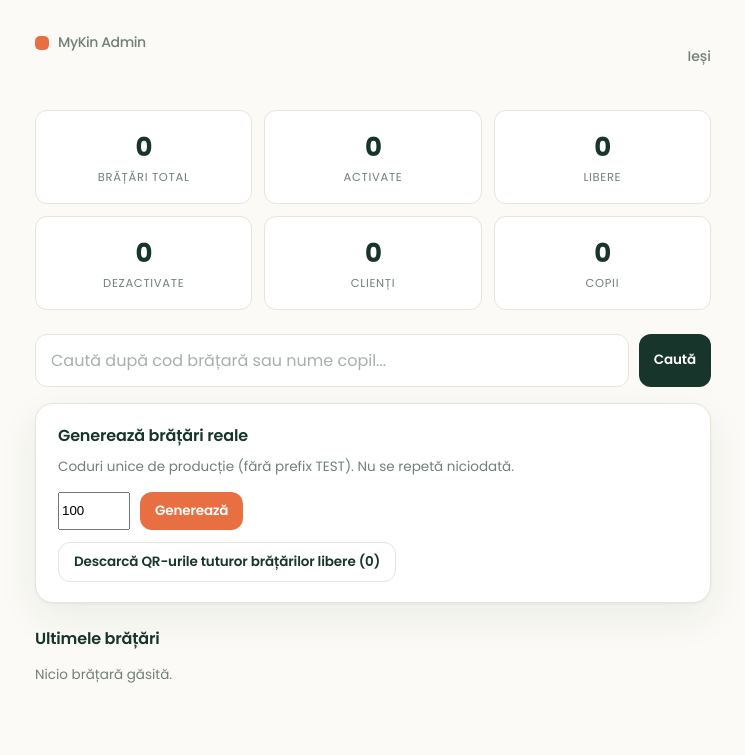
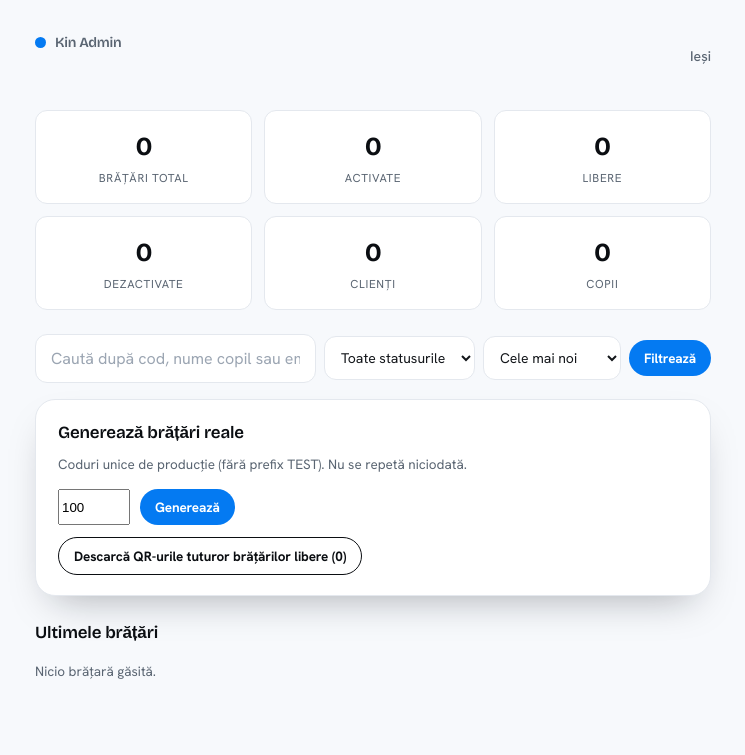
Before and after one commit to Georgedarjan/MYKIN-nou, a Flask app: page /admin in a window 1280 px wide. Shown: the top 755 px of the page, without its empty margins (267-1012 px from the left). Run offline with Flask 3, Linux system fonts and the light colour scheme; the visitor is signed in with stand-in values (Sample User, id 1); data comes from the database, SQL or seed files in the repository; data that the repository does not hold is empty.

Commit message:
redesign Kin + filtrare admin + resetare bratara

```diff
--- a/app.py
+++ b/app.py
@@ -479,6 +479,8 @@ def admin_logout():
 @admin_required
 def admin_dashboard():
     q = request.args.get("q", "").strip()
+    status_filter = request.args.get("status", "").strip()
+    sort = request.args.get("sort", "recent").strip()
 
     total_bands = Band.query.count()
     active_bands = Band.query.filter_by(status="active").count()
@@ -487,13 +489,42 @@ def admin_dashboard():
     total_users = User.query.count()
     total_children = Child.query.count()
 
-    # căutare după cod de brățară sau nume copil
+    # Construim query-ul de brățări cu filtre combinate
+    bq = Band.query
+
+    # filtru după status
+    if status_filter in ("active", "unactivated", "disabled"):
+        bq = bq.filter(Band.status == status_filter)
+
+    # căutare text: cod brățară, nume copil, sau email client
     if q:
-        bands = Band.query.filter(Band.code.ilike(f"%{q}%")).order_by(Band.id.desc()).all()
-        children = Child.query.filter(Child.name.ilike(f"%{q}%")).all()
+        # brățări care se potrivesc după cod
+        matching_band_ids = set(
+            b.id for b in Band.query.filter(Band.code.ilike(f"%{q}%")).all()
+        )
+        # brățări ale căror copil se potrivește după nume
+        child_matches = Child.query.filter(Child.name.ilike(f"%{q}%")).all()
+        for c in child_matches:
+            for b in c.bands:
+                matching_band_ids.add(b.id)
+        # brățări ale căror proprietar (user) se potrivește după email
+        user_matches = User.query.filter(User.email.ilike(f"%{q}%")).all()
+        for u in user_matches:
+            for b in u.bands:
+                matching_band_ids.add(b.id)
+        bq = bq.filter(Band.id.in_(matching_band_ids)) if matching_band_ids else bq.filter(Band.id == -1)
+
+    # sortare
+    if sort == "oldest":
+        bq = bq.order_by(Band.id.asc())
     else:
-        bands = Band.query.order_by(Band.id.desc()).limit(100).all()
-        children = []
+        bq = bq.order_by(Band.id.desc())
+
+    # dacă nu e nicio căutare/filtru, limităm la ultimele 100
+    if not q and not status_filter:
+        bands = bq.limit(100).all()
+    else:
+        bands = bq.all()
 
     stats = {
         "total_bands": total_bands,
@@ -504,7 +535,7 @@ def admin_dashboard():
         "total_children": total_children,
     }
     return render_template("admin_dashboard.html", stats=stats, bands=bands,
-                           children=children, q=q)
+                           q=q, status_filter=status_filter, sort=sort)
 
 
 @app.route("/admin/child/<int:child_id>", methods=["GET", "POST"])
@@ -559,6 +590,35 @@ def admin_toggle_band(band_id):
         band.status = "active"
     db.session.commit()
     return redirect(url_for("admin_dashboard", q=request.args.get("q", "")))
+
+
+@app.route("/admin/band/<int:band_id>/reset", methods=["POST"])
+@admin_required
+def admin_reset_band(band_id):
+    """Resetare din fabrică: dezleagă brățara de copil și o face liberă din nou.
+    Șterge copilul asociat DOAR dacă nu mai are alte brățări legate de el.
+    Contul clientului și ceilalți copii ai lui rămân neatinși."""
+    band = db.session.get(Band, band_id)
+    if not band:
+        abort(404)
+
+    child = band.child
+    # dezleagă brățara
+    band.status = "unactivated"
+    band.child_id = None
+    band.user_id = None
+    band.activated_at = None
+
+    # dacă acel copil nu mai are alte brățări active, îl ștergem (curățare date)
+    if child:
+        remaining = Band.query.filter(Band.child_id == child.id, Band.id != band.id).count()
+        if remaining == 0:
+            db.session.delete(child)
+
+    db.session.commit()
+    flash(f"Brățara {band.code} a fost resetată din fabrică și e liberă din nou.")
+    return redirect(url_for("admin_dashboard", q=request.args.get("q", ""),
+                            status=request.args.get("status", "")))
 
 
 # ---------------------------------------------------------------------------
--- a/static/style.css
+++ b/static/style.css
@@ -1,29 +1,34 @@
 :root {
-  --forest: #17352B;
-  --forest-deep: #0F2620;
-  --forest-soft: #2A5446;
-  --coral: #E76F42;
-  --coral-deep: #CE5B2E;
-  --bg: #FBFAF6;
+  --blue: #047AF2;
+  --blue-deep: #0361C4;
+  --blue-tint: #E8F1FE;
+  --blue-disabled: #D3E5FC;
+  --ink-black: #0B0E12;
+  --ink: #13161A;
+  --ink-2: #5A6572;
+  --bg: #F7F9FC;
   --surface: #FFFFFF;
-  --ink: #1C2B25;
-  --muted: #71807A;
-  --line: #E7E4DB;
-  --wa: #25A65B;
-  --wa-deep: #1E8C4C;
-  --danger: #C0483A;
-  --radius: 18px;
+  --line: #E4E8EE;
+  --star: #F4B740;
+  /* medical / distructiv = roșu, doar aici */
+  --med-bg: #FDECEB;
+  --med-border: #F0C4BF;
+  --med-ink: #9A3B31;
+  --warn-bg: #FDF3DC;
+  --warn-ink: #8A6A1F;
+  --radius: 20px;
   --radius-sm: 12px;
-  --shadow: 0 1px 3px rgba(23,53,43,.05), 0 14px 40px rgba(23,53,43,.07);
+  --radius-pill: 100px;
+  --shadow: 0 18px 40px -18px rgba(11,16,26,.35);
+  --glow: 0 10px 24px -10px rgba(4,122,242,.6);
 }
 
 * { box-sizing: border-box; }
-
 html { -webkit-text-size-adjust: 100%; }
 
 body {
   margin: 0;
-  font-family: "Poppins", -apple-system, BlinkMacSystemFont, "Segoe UI", sans-serif;
+  font-family: "Hanken Grotesk", -apple-system, BlinkMacSystemFont, "Segoe UI", sans-serif;
   background: var(--bg);
   color: var(--ink);
   line-height: 1.55;
@@ -43,38 +48,41 @@ body {
   display: inline-flex;
   align-items: center;
   gap: 9px;
+  font-family: "Bricolage Grotesque", sans-serif;
   font-weight: 700;
-  font-size: 21px;
-  color: var(--forest);
-  letter-spacing: -.03em;
+  font-size: 22px;
+  color: var(--ink-black);
+  letter-spacing: -.02em;
   margin-bottom: 28px;
   text-decoration: none;
 }
 .brand .dot {
-  width: 14px; height: 14px;
-  border-radius: 5px;
-  background: var(--coral);
+  width: 11px; height: 11px;
+  border-radius: 50%;
+  background: var(--blue);
   display: inline-block;
 }
 
 /* ---------- Type ---------- */
 h1 {
-  font-size: 27px;
+  font-family: "Bricolage Grotesque", sans-serif;
+  font-size: 28px;
   font-weight: 700;
-  letter-spacing: -.03em;
-  line-height: 1.15;
+  letter-spacing: -.02em;
+  line-height: 1.12;
   margin: 0 0 10px;
-  color: var(--forest);
+  color: var(--ink-black);
 }
 h2 {
-  font-size: 16px;
+  font-family: "Bricolage Grotesque", sans-serif;
+  font-size: 17px;
   font-weight: 600;
   letter-spacing: -.01em;
   margin: 0 0 14px;
-  color: var(--forest);
+  color: var(--ink-black);
 }
 p { margin: 0 0 14px; }
-.muted { color: var(--muted); }
+.muted { color: var(--ink-2); }
 .small { font-size: 13.5px; }
 
 /* ---------- Card ---------- */
@@ -207,211 +246,120 @@ textarea, select, input[type=file] {
   color: var(--ink);
   transition: border-color .15s ease, box-shadow .15s ease;
 }
-input::placeholder, textarea::placeholder { color: #A7B0AB; }
+input::placeholder, textarea::placeholder { color: #9BA5B2; }
 input:focus, textarea:focus, select:focus {
   outline: none;
-  border-color: var(--forest);
-  box-shadow: 0 0 0 3px rgba(23,53,43,.08);
+  border-color: var(--blue);
+  box-shadow: 0 0 0 3px rgba(4,122,242,.12);
 }
 textarea { min-height: 74px; resize: vertical; }
 
 .checkbox-row { display: flex; align-items: center; gap: 11px; margin: 12px 0; }
-.checkbox-row input { width: 19px; height: 19px; accent-color: var(--forest); }
+.checkbox-row input { width: 19px; height: 19px; accent-color: var(--blue); }
 .checkbox-row label { margin: 0; font-weight: 500; font-size: 14.5px; color: var(--ink); }
 
 /* ---------- Buttons ---------- */
 .btn {
-  display: inline-block;
-  width: 100%;
-  text-align: center;
-  background: var(--forest);
-  color: #fff;
-  font-size: 15.5px;
-  font-weight: 600;
-  letter-spacing: -.01em;
-  font-family: inherit;
-  padding: 15px 18px;
-  border: none;
-  border-radius: var(--radius-sm);
-  cursor: pointer;
-  text-decoration: none;
-  margin-top: 22px;
+  display: inline-block; width: 100%; text-align: center;
+  background: var(--blue); color: #fff;
+  font-family: "Hanken Grotesk", sans-serif;
+  font-size: 15.5px; font-weight: 700; letter-spacing: -.01em;
+  padding: 15px 18px; border: none; border-radius: var(--radius-pill);
+  cursor: pointer; text-decoration: none; margin-top: 22px;
   transition: background .15s ease, transform .06s ease;
 }
-.btn:active { background: var(--forest-deep); transform: scale(.99); }
-.btn-primary { background: var(--coral); }
-.btn-primary:active { background: var(--coral-deep); }
+.btn:active { background: var(--blue-deep); transform: scale(.99); }
+.btn-primary { background: var(--blue); }
+.btn-primary:active { background: var(--blue-deep); }
 .btn-ghost {
-  background: transparent;
-  color: var(--forest);
-  border: 1px solid var(--line);
-  margin-top: 10px;
+  background: transparent; color: var(--ink-black);
+  border: 1.5px solid var(--ink-black); margin-top: 10px;
 }
-.btn-ghost:active { background: #F3F1E9; }
+.btn-ghost:active { background: #F0F2F6; }
 .btn-danger {
-  background: transparent;
-  color: var(--danger);
-  border: 1px solid #E6C9C3;
-  margin-top: 8px;
+  background: transparent; color: var(--med-ink);
+  border: 1px solid var(--med-border); margin-top: 8px;
 }
 .btn-sm { width: auto; padding: 9px 15px; font-size: 13.5px; margin-top: 0; }
 
 /* ---------- Flash ---------- */
 .flash {
-  background: #EAF1EC;
-  color: var(--forest);
-  border: 1px solid #CFE0D4;
-  padding: 13px 17px;
-  border-radius: var(--radius-sm);
-  margin-bottom: 18px;
-  font-weight: 500;
-  font-size: 14.5px;
+  background: var(--blue-tint);
+  color: var(--blue-deep);
+  border: 1px solid #CFE1FB;
+  padding: 13px 17px; border-radius: var(--radius-sm);
+  margin-bottom: 18px; font-weight: 600; font-size: 14.5px;
 }
 
 /* ---------- Dashboard ---------- */
-.topbar {
-  display: flex;
-  justify-content: space-between;
-  align-items: center;
-  margin-bottom: 28px;
-}
-.topbar a { color: var(--muted); text-decoration: none; font-size: 14px; font-weight: 500; }
-.topbar a:hover { color: var(--forest); }
+.topbar { display: flex; justify-content: space-between; align-items: center; margin-bottom: 28px; }
+.topbar a { color: var(--ink-2); text-decoration: none; font-size: 14px; font-weight: 500; }
+.topbar a:hover { color: var(--ink-black); }
 
 .child-card {
-  border: 1px solid var(--line);
-  border-radius: var(--radius);
-  padding: 22px;
-  margin-bottom: 14px;
-  background: #fff;
-  box-shadow: var(--shadow);
+  border: 1px solid var(--line); border-radius: var(--radius);
+  padding: 22px; margin-bottom: 14px; background: #fff; box-shadow: var(--shadow);
 }
 .child-card h3 {
-  margin: 0 0 5px;
-  font-size: 19px;
-  font-weight: 600;
-  letter-spacing: -.02em;
-  color: var(--forest);
+  font-family: "Bricolage Grotesque", sans-serif;
+  margin: 0 0 5px; font-size: 19px; font-weight: 600;
+  letter-spacing: -.01em; color: var(--ink-black);
 }
-.child-card .meta { color: var(--muted); font-size: 13.5px; margin-bottom: 14px; }
+.child-card .meta { color: var(--ink-2); font-size: 13.5px; margin-bottom: 14px; }
 
 .band-pill {
-  display: inline-block;
-  font-size: 11px;
-  font-weight: 600;
-  text-transform: uppercase;
-  letter-spacing: .08em;
-  padding: 4px 11px;
-  border-radius: 999px;
+  display: inline-block; font-family: "Space Mono", monospace;
+  font-size: 10.5px; font-weight: 700; text-transform: uppercase;
+  letter-spacing: .06em; padding: 4px 11px; border-radius: var(--radius-pill);
 }
-.band-pill.active { background: #E6F0E9; color: var(--forest-soft); }
-.band-pill.disabled { background: #F5E7E4; color: var(--danger); }
-.band-pill.unactivated { background: #FBEEE6; color: var(--coral-deep); }
+.band-pill.active { background: var(--blue-tint); color: var(--blue-deep); }
+.band-pill.disabled { background: var(--med-bg); color: var(--med-ink); }
+.band-pill.unactivated { background: #EEF1F5; color: var(--ink-2); }
 
-/* ---------- Misc ---------- */
+/* ---------- Link ---------- */
 .center-narrow { max-width: 400px; }
-.link { color: var(--coral-deep); font-weight: 600; text-decoration: none; }
+.link { color: var(--blue-deep); font-weight: 600; text-decoration: none; }
 .link:hover { text-decoration: underline; }
-.footer-note {
-  text-align: center;
-  color: var(--muted);
-  font-size: 12.5px;
-  margin-top: 24px;
-  line-height: 1.5;
+.footer-note { text-align: center; color: var(--ink-2); font-size: 12.5px; margin-top: 24px; line-height: 1.5; }
+
+/* ---------- Listă alergii (dacă folosită neutru) ---------- */
+.alert-list { list-style: none; margin: 4px 0 0; padding: 0; }
+.alert-list li {
+  position: relative; padding: 5px 0 5px 16px;
+  font-size: 15.5px; font-weight: 500; color: var(--ink);
+  border-top: 1px solid var(--line);
 }
+.alert-list li:first-child { border-top: none; }
+.alert-list li::before {
+  content: ""; position: absolute; left: 0; top: 50%;
+  transform: translateY(-50%); width: 6px; height: 6px;
+  border-radius: 50%; background: var(--blue);
+}
+
+/* ---------- Rânduri telefon ---------- */
+.phone-row { display: flex; gap: 8px; align-items: center; margin-bottom: 8px; flex-wrap: wrap; }
+.phone-label { flex: 0 0 92px; padding: 11px 8px; font-size: 14px; }
+.phone-input { flex: 1 1 140px; }
+.phone-primary { display: flex; align-items: center; gap: 5px; margin: 0; font-size: 12.5px; font-weight: 500; color: var(--ink-2); white-space: nowrap; cursor: pointer; }
+.phone-primary input { width: 16px; height: 16px; accent-color: var(--blue); }
+@media (max-width: 420px) { .phone-label { flex: 0 0 78px; } .phone-primary { flex-basis: 100%; margin-left: 2px; } }
+
+/* ---------- Câmp gen ---------- */
+.gender-row { display: flex; gap: 16px; flex-wrap: wrap; margin-top: 4px; }
+.gender-opt { display: flex; align-items: center; gap: 6px; margin: 0; font-size: 14.5px; font-weight: 500; color: var(--ink); cursor: pointer; }
+.gender-opt input { width: 17px; height: 17px; accent-color: var(--blue); }
 
 /* ---------- Admin ---------- */
 .admin-wrap { max-width: 720px; }
-.stats-grid {
-  display: grid;
-  grid-template-columns: repeat(3, 1fr);
-  gap: 12px;
-  margin-bottom: 24px;
-}
-.stat {
-  background: var(--surface);
-  border: 1px solid var(--line);
-  border-radius: var(--radius-sm);
-  padding: 16px;
-  text-align: center;
-}
-.stat-num { font-size: 26px; font-weight: 700; color: var(--forest); letter-spacing: -.03em; }
-.stat-lbl { font-size: 11.5px; color: var(--muted); text-transform: uppercase; letter-spacing: .06em; margin-top: 2px; }
-
-.admin-search { display: flex; gap: 10px; margin-bottom: 8px; }
-.admin-search input { margin: 0; }
-
-.admin-row {
-  display: flex;
-  justify-content: space-between;
-  align-items: center;
-  gap: 12px;
-  background: var(--surface);
-  border: 1px solid var(--line);
-  border-radius: var(--radius-sm);
-  padding: 14px 16px;
-  margin-bottom: 8px;
-}
-.admin-row-title { font-weight: 600; font-size: 15px; color: var(--forest); display: flex; align-items: center; gap: 8px; }
-.admin-row-meta { font-size: 13px; color: var(--muted); margin-top: 2px; }
-
-@media (max-width: 480px) {
-  .stats-grid { grid-template-columns: repeat(2, 1fr); }
-  .admin-row { flex-direction: column; align-items: flex-start; }
-}
-
-/* ---------- Listă alergii / condiții (fiecare pe rândul ei) ---------- */
-.alert-list {
-  list-style: none;
-  margin: 4px 0 0;
-  padding: 0;
-}
-.alert-list li {
-  position: relative;
-  padding: 5px 0 5px 16px;
-  font-size: 15.5px;
-  font-weight: 500;
-  color: var(--forest);
-  border-top: 1px solid #F3D9C8;
-}
-.alert-list li:first-child { border-top: none; }
-.alert-list li::before {
-  content: "";
-  position: absolute;
-  left: 0;
-  top: 50%;
-  transform: translateY(-50%);
-  width: 6px;
-  height: 6px;
-  border-radius: 50%;
-  background: var(--coral);
-}
-
-/* ---------- Rânduri telefon (etichetă + număr + principal) ---------- */
-.phone-row {
-  display: flex;
-  gap: 8px;
-  align-items: center;
-  margin-bottom: 8px;
-  flex-wrap: wrap;
-}
-.phone-label { flex: 0 0 92px; padding: 11px 8px; font-size: 14px; }
-.phone-input { flex: 1 1 140px; }
-.phone-primary {
-  display: flex; align-items: center; gap: 5px;
-  margin: 0; font-size: 12.5px; font-weight: 500; color: var(--muted);
-  white-space: nowrap; cursor: pointer;
-}
-.phone-primary input { width: 16px; height: 16px; accent-color: var(--coral); }
-@media (max-width: 420px) {
-  .phone-label { flex: 0 0 78px; }
-  .phone-primary { flex-basis: 100%; margin-left: 2px; }
-}
-
-/* ---------- Câmp gen (băiat/fată) ---------- */
-.gender-row { display: flex; gap: 16px; flex-wrap: wrap; margin-top: 4px; }
-.gender-opt {
-  display: flex; align-items: center; gap: 6px;
-  margin: 0; font-size: 14.5px; font-weight: 500; color: var(--ink); cursor: pointer;
-}
-.gender-opt input { width: 17px; height: 17px; accent-color: var(--forest); }
+.stats-grid { display: grid; grid-template-columns: repeat(3, 1fr); gap: 12px; margin-bottom: 24px; }
+.stat { background: var(--surface); border: 1px solid var(--line); border-radius: var(--radius-sm); padding: 16px; text-align: center; }
+.stat-num { font-family: "Bricolage Grotesque", sans-serif; font-size: 26px; font-weight: 700; color: var(--ink-black); letter-spacing: -.02em; }
+.stat-lbl { font-size: 11.5px; color: var(--ink-2); text-transform: uppercase; letter-spacing: .06em; margin-top: 2px; }
+.admin-filters { display: flex; gap: 8px; flex-wrap: wrap; align-items: center; margin-bottom: 4px; }
+.admin-filters input[type=text] { flex: 1 1 220px; margin: 0; }
+.admin-filters select { flex: 0 0 auto; width: auto; margin: 0; padding: 11px 12px; font-size: 14px; }
+@media (max-width: 520px) { .admin-filters input[type=text] { flex-basis: 100%; } .admin-filters select { flex: 1 1 45%; } }
+.admin-row { display: flex; justify-content: space-between; align-items: center; gap: 12px; background: var(--surface); border: 1px solid var(--line); border-radius: var(--radius-sm); padding: 14px 16px; margin-bottom: 8px; }
+.admin-row-title { font-weight: 700; font-size: 15px; color: var(--ink-black); display: flex; align-items: center; gap: 8px; font-family: "Space Mono", monospace; }
+.admin-row-meta { font-size: 13px; color: var(--ink-2); margin-top: 2px; }
+@media (max-width: 480px) { .stats-grid { grid-template-columns: repeat(2, 1fr); } .admin-row { flex-direction: column; align-items: flex-start; } }
--- a/templates/admin_dashboard.html
+++ b/templates/admin_dashboard.html
@@ -1,9 +1,9 @@
 {% extends "base.html" %}
-{% block title %}Admin — MyKin{% endblock %}
+{% block title %}Admin — Kin{% endblock %}
 {% block wrapclass %}admin-wrap{% endblock %}
 {% block body %}
 <div class="topbar">
-  <a class="brand" href="{{ url_for('admin_dashboard') }}"><span class="dot"></span> MyKin Admin</a>
+  <a class="brand" href="{{ url_for('admin_dashboard') }}"><span class="dot"></span> Kin Admin</a>
   <a href="{{ url_for('admin_logout') }}">Ieși</a>
 </div>
 
@@ -16,9 +16,23 @@
   <div class="stat"><div class="stat-num">{{ stats.total_children }}</div><div class="stat-lbl">Copii</div></div>
 </div>
 
-<form method="get" class="admin-search">
-  <input type="text" name="q" value="{{ q }}" placeholder="Caută după cod brățară sau nume copil...">
-  <button class="btn btn-sm" type="submit" style="margin-top:0;">Caută</button>
+{# ---- Bară de filtrare ---- #}
+<form method="get" class="admin-filters">
+  <input type="text" name="q" value="{{ q }}" placeholder="Caută după cod, nume copil sau email client...">
+  <select name="status">
+    <option value="" {% if not status_filter %}selected{% endif %}>Toate statusurile</option>
+    <option value="active" {% if status_filter=='active' %}selected{% endif %}>Activate</option>
+    <option value="unactivated" {% if status_filter=='unactivated' %}selected{% endif %}>Libere</option>
+    <option value="disabled" {% if status_filter=='disabled' %}selected{% endif %}>Dezactivate</option>
+  </select>
+  <select name="sort">
+    <option value="recent" {% if sort=='recent' %}selected{% endif %}>Cele mai noi</option>
+    <option value="oldest" {% if sort=='oldest' %}selected{% endif %}>Cele mai vechi</option>
+  </select>
+  <button class="btn btn-primary btn-sm" type="submit" style="margin-top:0;">Filtrează</button>
+  {% if q or status_filter %}
+  <a class="btn btn-ghost btn-sm" href="{{ url_for('admin_dashboard') }}" style="margin-top:0;">Resetează</a>
+  {% endif %}
 </form>
 
 <div class="card" style="padding:20px 22px; margin-top:16px;">
@@ -36,21 +50,8 @@
   </form>
 </div>
 
-{% if q and children %}
-<h2 style="margin-top:24px;">Copii găsiți</h2>
-{% for c in children %}
-<div class="admin-row">
-  <div>
-    <div class="admin-row-title">{{ c.name }}</div>
-    <div class="admin-row-meta">{{ c.parent_phone }}{% if c.allergies %} · alergii: {{ c.allergies }}{% endif %}</div>
-  </div>
-  <a class="btn btn-ghost btn-sm" href="{{ url_for('admin_edit_child', child_id=c.id) }}">Editează</a>
-</div>
-{% endfor %}
-{% endif %}
-
 <h2 style="margin-top:24px;">
-  {% if q %}Brățări găsite{% else %}Ultimele brățări{% endif %}
+  {% if q or status_filter %}Rezultate ({{ bands|length }}){% else %}Ultimele brățări{% endif %}
 </h2>
 {% if not bands %}
   <p class="muted small">Nicio brățară găsită.</p>
@@ -65,20 +66,32 @@
       </span>
     </div>
     {% if band.child %}
-      <div class="admin-row-meta">{{ band.child.name }} · {{ band.child.parent_phone }}</div>
+      <div class="admin-row-meta">
+        {{ band.child.name }} · {{ band.child.parent_phone }}
+        {% if band.owner %} · {{ band.owner.email }}{% endif %}
+      </div>
+      {% if band.activated_at %}
+      <div class="admin-row-meta">Activată: {{ band.activated_at.strftime('%d.%m.%Y') }}</div>
+      {% endif %}
     {% else %}
-      <div class="admin-row-meta">neactivată</div>
+      <div class="admin-row-meta">neactivată{% if band.created_at %} · creată {{ band.created_at.strftime('%d.%m.%Y') }}{% endif %}</div>
     {% endif %}
   </div>
-  <div style="display:flex; gap:8px; align-items:center;">
+  <div style="display:flex; gap:8px; align-items:center; flex-wrap:wrap;">
     {% if band.child %}
       <a class="btn btn-ghost btn-sm" href="{{ url_for('admin_edit_child', child_id=band.child.id) }}">Editează</a>
     {% endif %}
     {% if band.status in ['active','disabled'] %}
-    <form method="post" action="{{ url_for('admin_toggle_band', band_id=band.id, q=q) }}" style="margin:0;">
-      <button class="btn btn-sm {% if band.status=='active' %}btn-danger{% else %}btn-ghost{% endif %}" type="submit" style="margin-top:0;">
+    <form method="post" action="{{ url_for('admin_toggle_band', band_id=band.id, q=q, status=status_filter) }}" style="margin:0;">
+      <button class="btn btn-sm btn-ghost" type="submit" style="margin-top:0;">
         {% if band.status == 'active' %}Dezactivează{% else %}Reactivează{% endif %}
       </button>
+    </form>
+    {% endif %}
+    {% if band.child %}
+    <form method="post" action="{{ url_for('admin_reset_band', band_id=band.id, q=q, status=status_filter) }}" style="margin:0;"
+          onsubmit="return confirm('Sigur resetezi brățara {{ band.code }} din fabrică? Datele copilului vor fi șterse și brățara devine liberă. Această acțiune nu poate fi anulată.');">
+      <button class="btn btn-sm btn-danger" type="submit" style="margin-top:0;">Resetează</button>
     </form>
     {% endif %}
   </div>
--- a/templates/base.html
+++ b/templates/base.html
@@ -3,10 +3,11 @@
 <head>
   <meta charset="utf-8">
   <meta name="viewport" content="width=device-width, initial-scale=1, viewport-fit=cover">
-  <title>{% block title %}MyKin{% endblock %}</title>
+  <meta name="theme-color" content="#047AF2">
+  <title>{% block title %}Kin{% endblock %}</title>
   <link rel="preconnect" href="https://fonts.googleapis.com">
   <link rel="preconnect" href="https://fonts.gstatic.com" crossorigin>
-  <link href="https://fonts.googleapis.com/css2?family=Poppins:wght@400;500;600;700&display=swap" rel="stylesheet">
+  <link href="https://fonts.googleapis.com/css2?family=Bricolage+Grotesque:opsz,wght@12..96,600;12..96,700;12..96,800&family=Hanken+Grotesk:wght@400;500;600;700&family=Space+Mono:wght@400;700&display=swap" rel="stylesheet">
   <link rel="stylesheet" href="{{ url_for('static', filename='style.css') }}">
 </head>
 <body>
```
Also changed, not shown: other parts of static/style.css (+102 -71 lines), templates/scan_public.html (+20 -23 lines).
